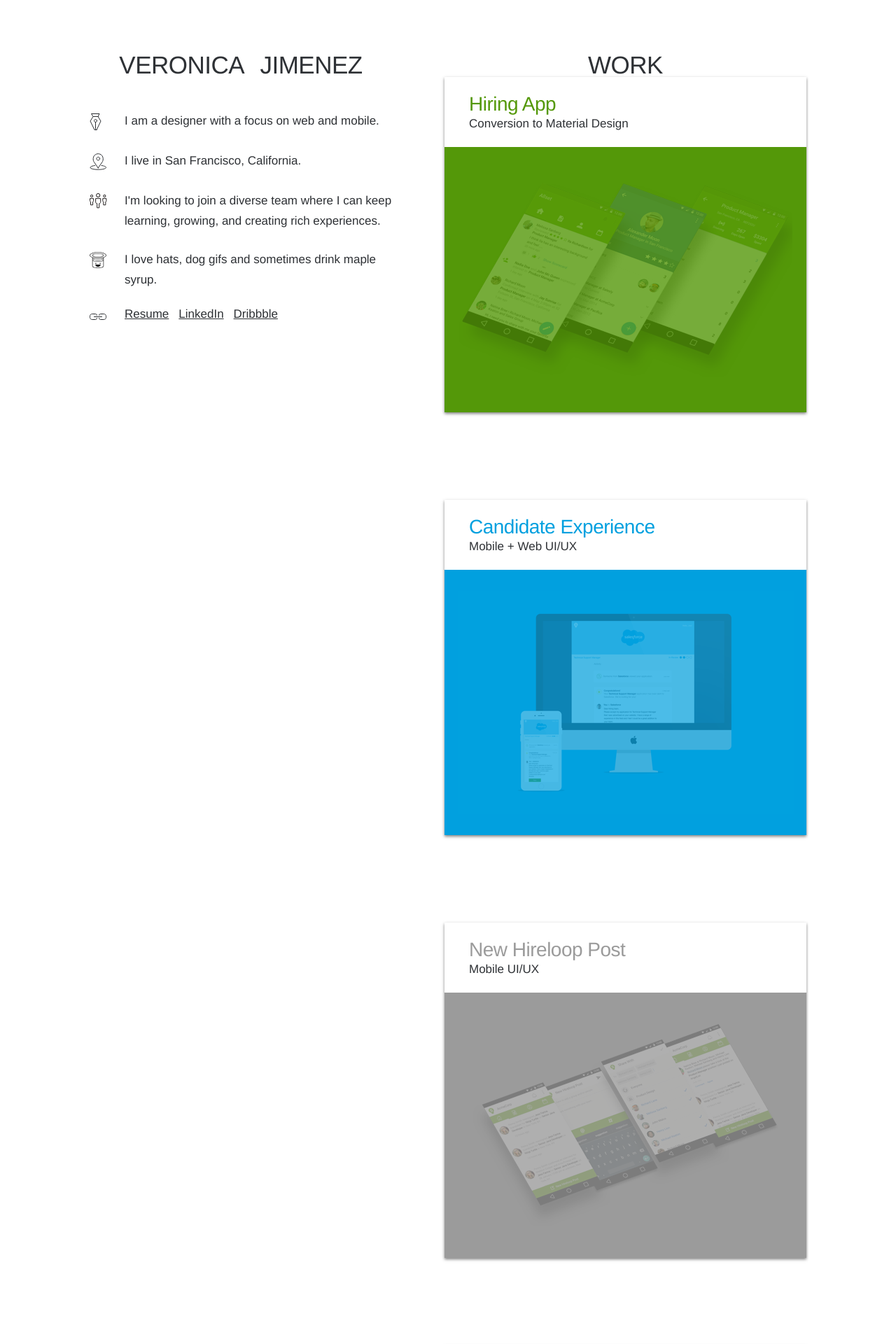
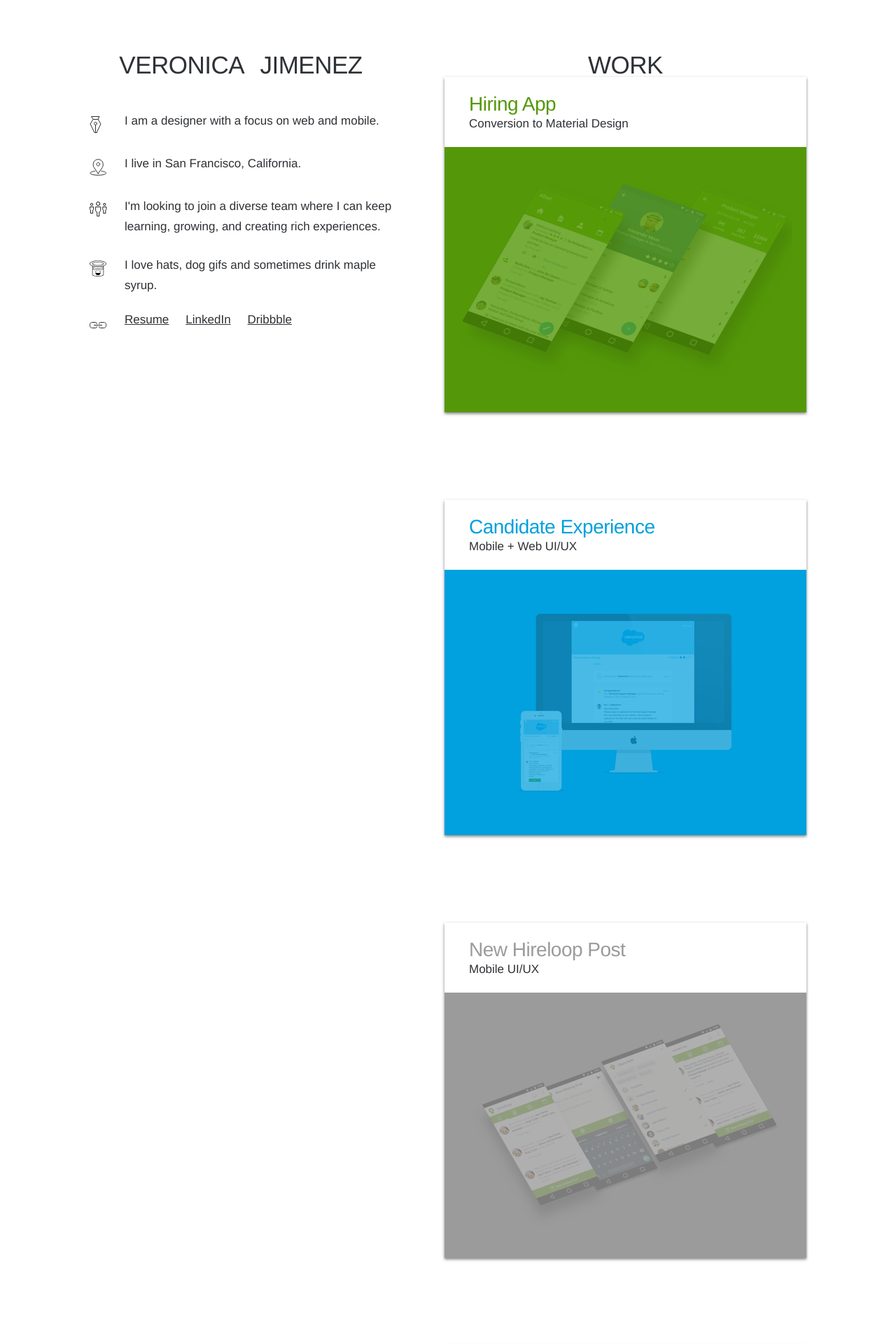
Before and after one commit to vnikajimenez/vnikajimenez.github.com, a Jekyll site: the page built from index.html, in a window 1280 px wide. Shown: the top 1920 px of the page at 70% size. Built offline with Jekyll 4.4.1, drawn with Linux system fonts in a browser that asks for light colours; nearby versions of some CDN libraries.

Commit message:
alignment of icons

```diff
--- a/_sass/_main.scss
+++ b/_sass/_main.scss
@@ -82,17 +82,13 @@
 			.icon {
 				float: left;
 				width: 50px;
-				margin-top: 10px;
+				margin-top: 14px;
 			}
 
 			.text {
 				float: left;
 				max-width: 382px;
-				margin-top:6px;
-
-				a {
-					margin-right: 10px;
-				}
+				margin-top: 6px;
 			}
 
 			.blurb {
--- a/index.html
+++ b/index.html
@@ -24,9 +24,9 @@
       <div class="blurb-line">
         <div class="icon"><img src="images/link.svg"></div>
         <div class="text">
-           <a href="images/v_jimenez_resume.pdf">Resume</a>
-          <a href="http://www.linkedin.com/in/jimeneznika">LinkedIn</a>
-          <a href="https://dribbble.com/jimeneznika">Dribbble</a>
+           <a class="link" href="images/v_jimenez_resume.pdf">Resume</a>
+          <a class="link"href="http://www.linkedin.com/in/jimeneznika">LinkedIn</a>
+          <a  class="link"href="https://dribbble.com/jimeneznika">Dribbble</a>
         </div>
       </div>
     </div>
```
Also changed, not shown: 2 other files.
